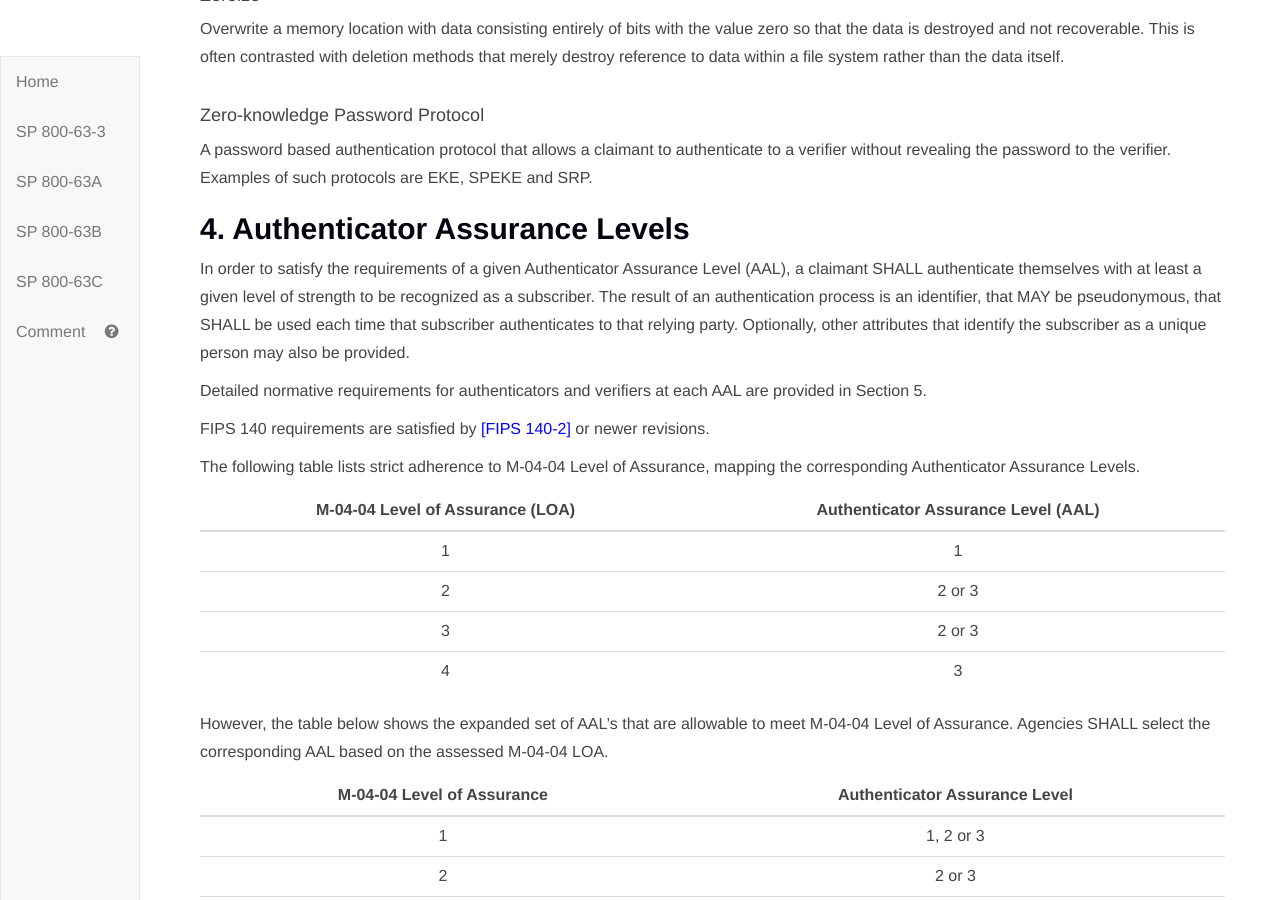
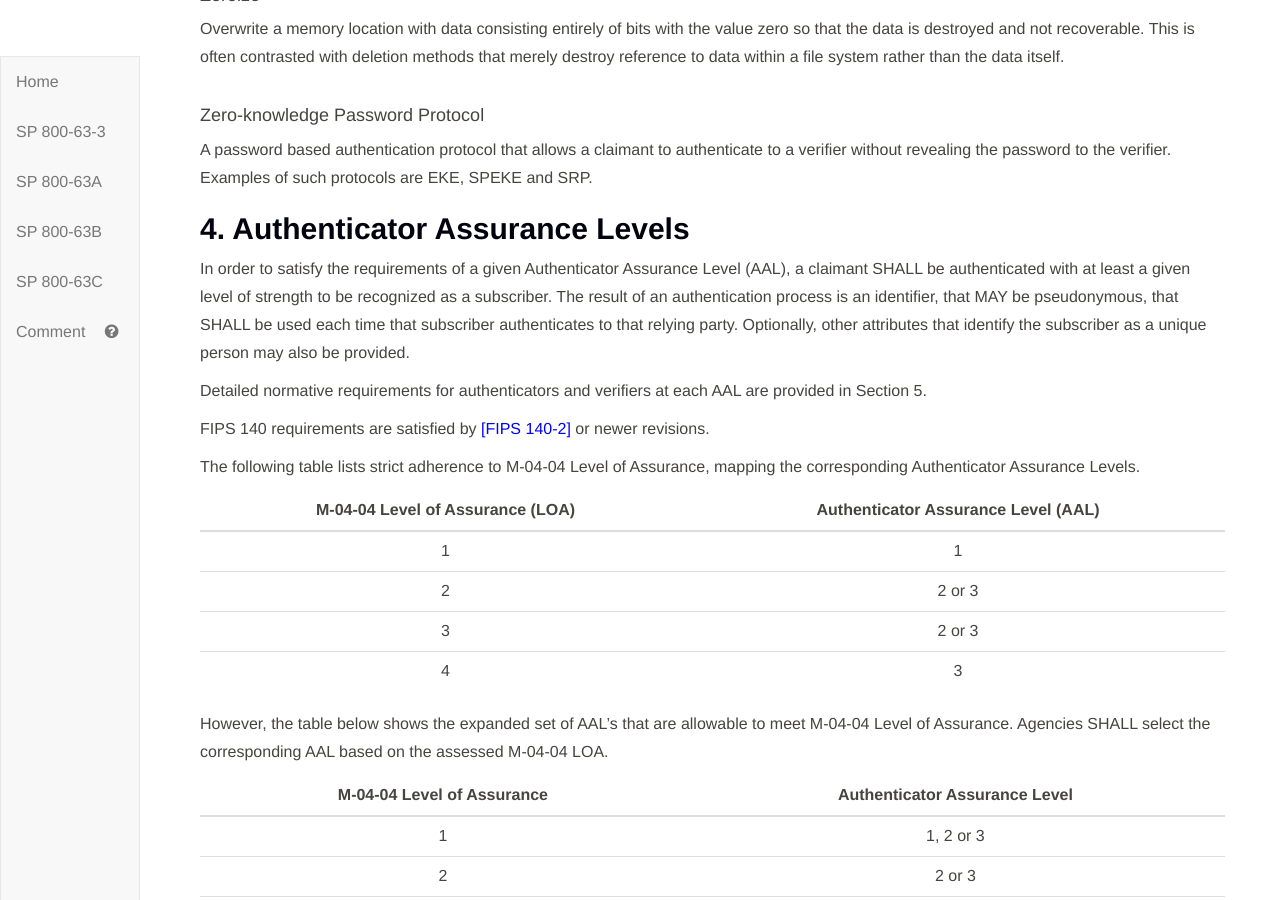
Before and after one commit to usnistgov/800-63-3, a Jekyll site: the page built from sp800-63b.md, in a window 1280 px wide and 900 px high, scrolled down 18537 px. Built offline with Jekyll 4.4.1, drawn with Linux system fonts in a browser that asks for light colours.

Commit message:
Grammar fix.

```diff
--- a/sp800-63b/sec4_aal.md
+++ b/sp800-63b/sec4_aal.md
@@ -2,7 +2,7 @@
 
 ## <a name="AAL_SEC4"></a>4. Authenticator Assurance Levels
 
-In order to satisfy the requirements of a given Authenticator Assurance Level (AAL), a claimant SHALL authenticate themselves with at least a given level of strength to be recognized as a subscriber. The result of an authentication process is an identifier, that MAY be pseudonymous, that SHALL be used each time that subscriber authenticates to that relying party. Optionally, other attributes that identify the subscriber as a unique person may also be provided.
+In order to satisfy the requirements of a given Authenticator Assurance Level (AAL), a claimant SHALL be authenticated with at least a given level of strength to be recognized as a subscriber. The result of an authentication process is an identifier, that MAY be pseudonymous, that SHALL be used each time that subscriber authenticates to that relying party. Optionally, other attributes that identify the subscriber as a unique person may also be provided.
 
 Detailed normative requirements for authenticators and verifiers at each AAL are provided in Section 5.
 
```
